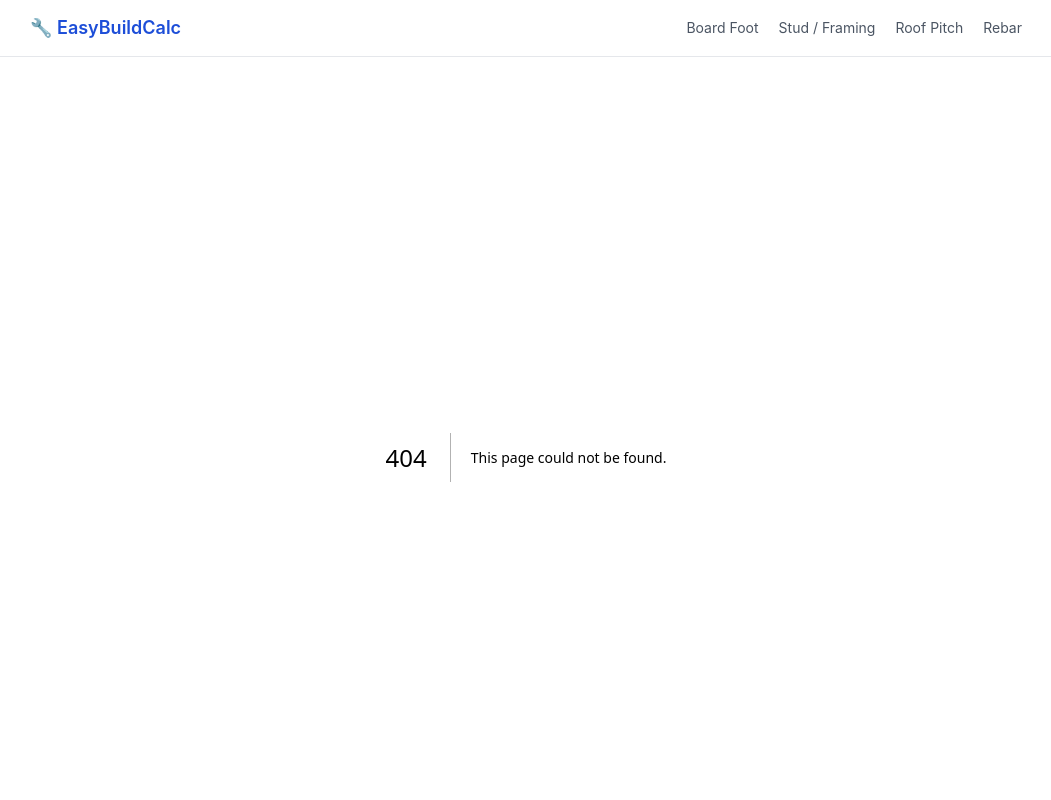
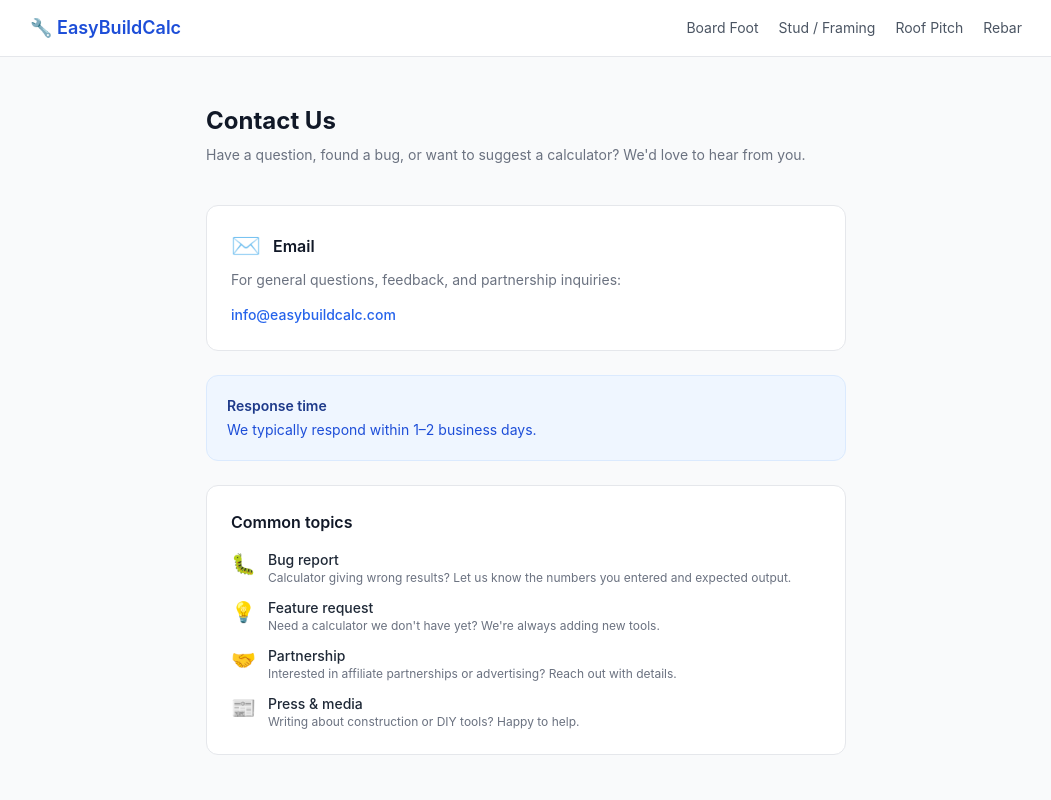
Before and after one commit to dominovd/construction-calculators, a Next.js app: page /contact in a window 1280 px wide. Before the commit this address had no page. Shown: the top 800 px of the page, without its empty margins (114-1165 px from the left). Built offline with nearby package versions, Linux system fonts and the light colour scheme.

Commit message:
feat: add favicon icon, contact page, update footer nav

```diff
--- /dev/null
+++ b/app/contact/page.tsx
@@ -0,0 +1,67 @@
+import type { Metadata } from "next";
+
+export const metadata: Metadata = {
+  title: "Contact Us",
+  description: "Contact EasyBuildCalc — questions, feedback, or partnership inquiries.",
+  alternates: { canonical: "https://easybuildcalc.com/contact" },
+  robots: { index: false, follow: false },
+};
+
+export default function ContactPage() {
+  return (
+    <div className="max-w-2xl mx-auto px-4 py-12">
+      <h1 className="text-2xl font-bold text-gray-900 mb-2">Contact Us</h1>
+      <p className="text-gray-500 text-sm mb-10">
+        Have a question, found a bug, or want to suggest a calculator? We&apos;d love to hear from you.
+      </p>
+
+      <div className="space-y-6">
+        {/* Email */}
+        <div className="bg-white border border-gray-200 rounded-xl p-6">
+          <div className="flex items-center gap-3 mb-2">
+            <span className="text-2xl">✉️</span>
+            <h2 className="text-base font-semibold text-gray-900">Email</h2>
+          </div>
+          <p className="text-sm text-gray-500 mb-3">
+            For general questions, feedback, and partnership inquiries:
+          </p>
+          <a
+            href="mailto:info@easybuildcalc.com"
+            className="inline-flex items-center gap-2 text-blue-600 hover:text-blue-800 font-medium text-sm transition-colors"
+          >
+            info@easybuildcalc.com
+          </a>
+        </div>
+
+        {/* Response time */}
+        <div className="bg-blue-50 border border-blue-100 rounded-xl p-5">
+          <h3 className="text-sm font-semibold text-blue-900 mb-1">Response time</h3>
+          <p className="text-sm text-blue-700">
+            We typically respond within 1–2 business days.
+          </p>
+        </div>
+
+        {/* Topics */}
+        <div className="bg-white border border-gray-200 rounded-xl p-6">
+          <h2 className="text-base font-semibold text-gray-900 mb-4">Common topics</h2>
+          <div className="space-y-3">
+            {[
+              { icon: "🐛", title: "Bug report", desc: "Calculator giving wrong results? Let us know the numbers you entered and expected output." },
+              { icon: "💡", title: "Feature request", desc: "Need a calculator we don't have yet? We're always adding new tools." },
+              { icon: "🤝", title: "Partnership", desc: "Interested in affiliate partnerships or advertising? Reach out with details." },
+              { icon: "📰", title: "Press & media", desc: "Writing about construction or DIY tools? Happy to help." },
+            ].map(({ icon, title, desc }) => (
+              <div key={title} className="flex gap-3">
+                <span className="text-xl shrink-0">{icon}</span>
+                <div>
+                  <p className="text-sm font-medium text-gray-800">{title}</p>
+                  <p className="text-xs text-gray-500">{desc}</p>
+                </div>
+              </div>
+            ))}
+          </div>
+        </div>
+      </div>
+    </div>
+  );
+}
--- /dev/null
+++ b/app/icon.tsx
@@ -0,0 +1,26 @@
+import { ImageResponse } from "next/og";
+
+export const size = { width: 32, height: 32 };
+export const contentType = "image/png";
+
+export default function Icon() {
+  return new ImageResponse(
+    (
+      <div
+        style={{
+          width: 32,
+          height: 32,
+          background: "#1d4ed8",
+          borderRadius: 8,
+          display: "flex",
+          alignItems: "center",
+          justifyContent: "center",
+          fontSize: 20,
+        }}
+      >
+        🔧
+      </div>
+    ),
+    { ...size }
+  );
+}
--- a/app/layout.tsx
+++ b/app/layout.tsx
@@ -72,7 +72,7 @@ function Footer() {
       <div className="max-w-5xl mx-auto px-4 py-8 text-sm text-gray-500 flex flex-col sm:flex-row justify-between gap-4">
         <p>© {new Date().getFullYear()} EasyBuildCalc. Free construction calculators.</p>
         <nav className="flex gap-4">
-          <a href="/about" className="hover:text-gray-700">About</a>
+          <a href="/contact" className="hover:text-gray-700">Contact</a>
           <a href="/privacy" className="hover:text-gray-700">Privacy</a>
         </nav>
       </div>
```
